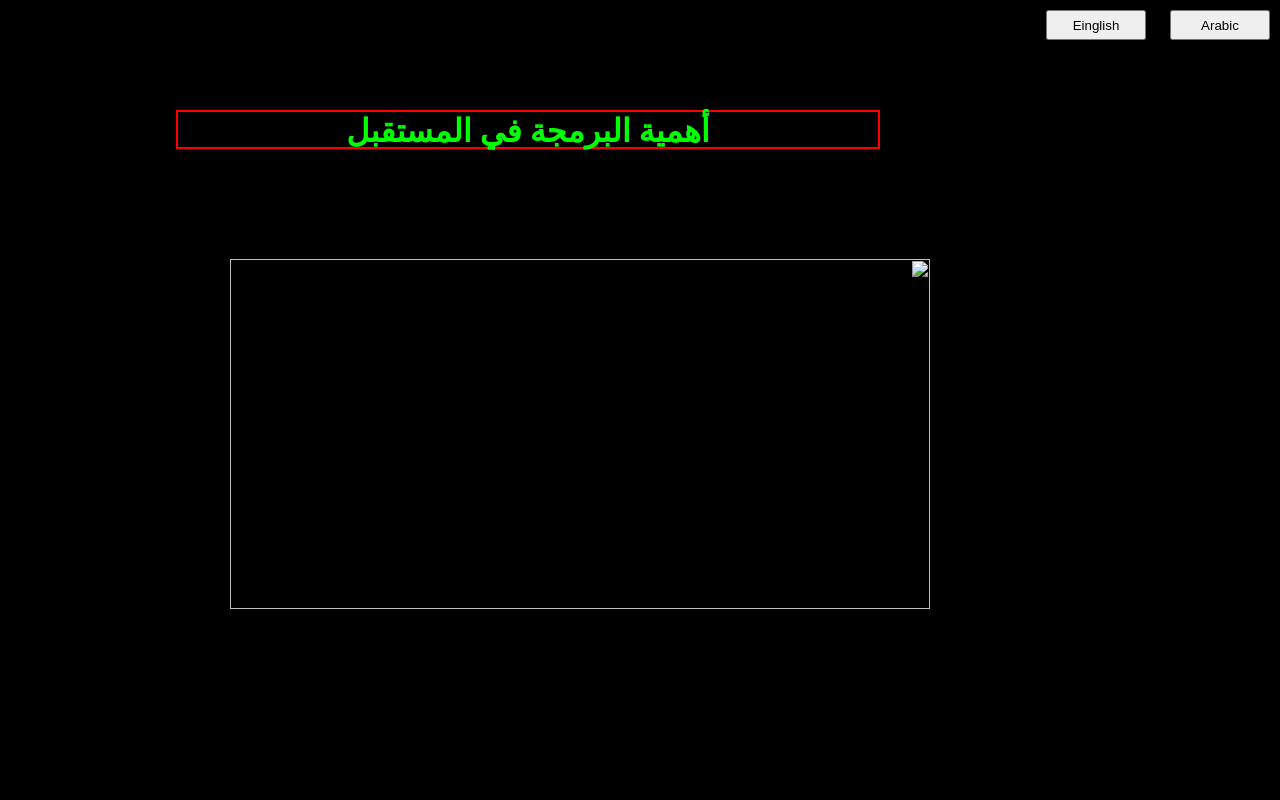
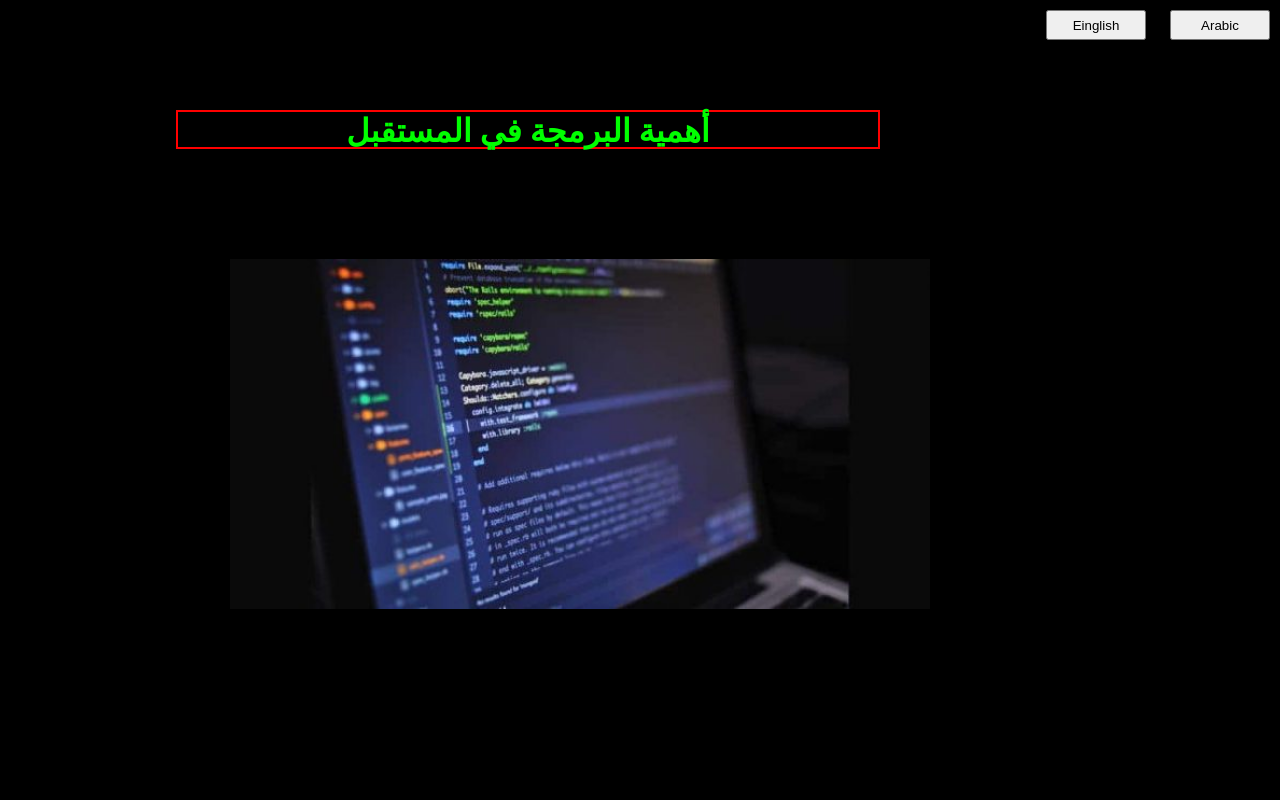
Before and after one commit to codarali2/project-multi-language, a plain HTML site: page index.html in a window 1280 px wide. Shown: the top 800 px of the page. Drawn offline with Linux system fonts and the light colour scheme.

Commit message:
Update index.html

```diff
--- a/index.html
+++ b/index.html
@@ -13,7 +13,7 @@
 
     <div id="div_title">
         <h1 id="title">        أهمية البرمجة في المستقبل        </h1>
-        <img src="../image/programing.jpg" id="img">
+        <img src="programing.jpg" id="img">
     </div>
     <article id="article">
         <h1 id="T1">البرمجة وظيفة المستقبل</h1>
```
